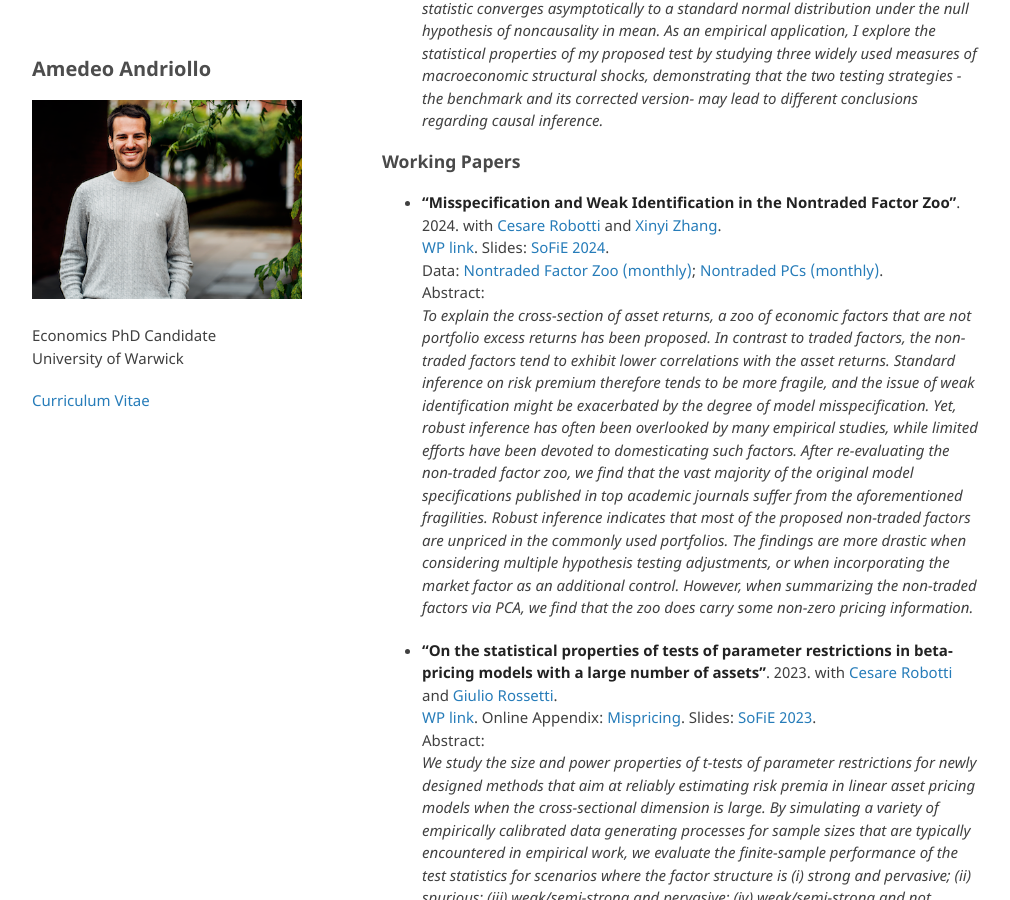
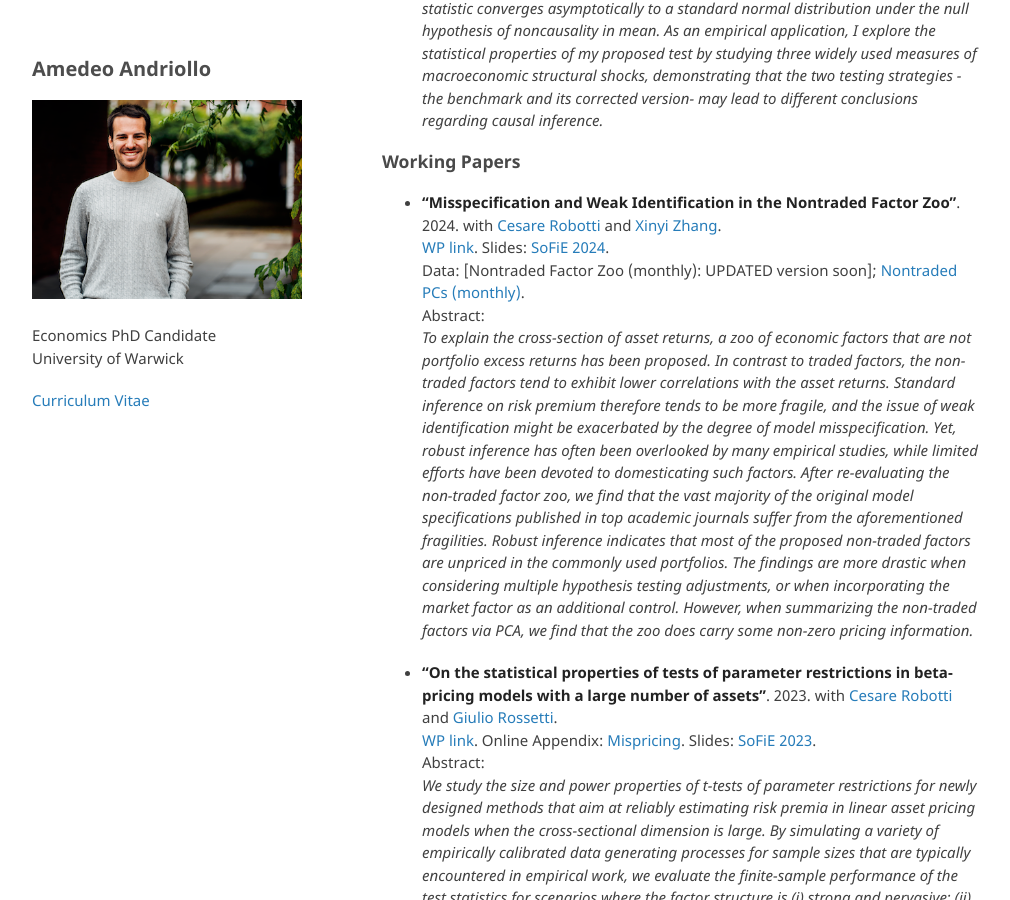
Before and after one commit to amandri/amandri.github.io, a Jekyll site: the page built from index.md, in a window 1280 px wide and 900 px high, scrolled down 805 px. Shown: the whole window, without its empty margins (133-1143 px from the left). Built offline with Jekyll 4.4.1, drawn with Linux system fonts in a browser that asks for light colours; the repository's description, which GitHub fills in, is left out; our own code applies the rules of GitHub Pages for plain Markdown files.

Commit message:
Update index.md

```diff
--- a/index.md
+++ b/index.md
@@ -29,7 +29,7 @@ Abstract: \
 
 - **"Misspecification and Weak Identification in the Nontraded Factor Zoo"**. 2024. with [Cesare Robotti](https://www.cesarerobotti.com) and [Xinyi Zhang](https://warwick.ac.uk/fac/soc/wbs/subjects/finance/faculty1/phd_students/xinyi-zhang/). \
 [WP link](assets/pdf/ARZ-3.pdf). Slides: [SoFiE 2024](https://www.dropbox.com/scl/fi/j1mg11h6q6nuqrlj16ire/nontraded_sofie24.pdf?rlkey=bp1vgedtnbz2vswbyg3b6zrab&dl=0). \
- Data: [Nontraded Factor Zoo (monthly)](https://www.dropbox.com/scl/fi/1odnqde9onqskfjj30yjt/all_nontraded.xlsx?rlkey=fwhvv8okvfbhdvb5l44srvulv&dl=0); [Nontraded PCs (monthly)](https://www.dropbox.com/scl/fi/tz45uxrols0kazt17y85a/data1eqGX.xls?rlkey=xgos0xsjbdca40l38rgisygth&dl=0). \
+ Data: [Nontraded Factor Zoo (monthly): UPDATED version soon]; [Nontraded PCs (monthly)](https://www.dropbox.com/scl/fi/tz45uxrols0kazt17y85a/data1eqGX.xls?rlkey=xgos0xsjbdca40l38rgisygth&dl=0). \
 Abstract: \
 *To explain the cross-section of asset returns, a zoo of economic factors that are not portfolio excess returns has been proposed. In contrast to traded factors, the non-traded factors tend to exhibit lower correlations with the asset returns. Standard inference on risk premium therefore tends to be more fragile, and the issue of weak identification might be exacerbated by the degree of model misspecification. Yet, robust inference has often been overlooked by many empirical studies, while limited efforts have been devoted to domesticating such factors. After re-evaluating the non-traded factor zoo, we find that the vast majority of the original model specifications published in top academic journals suffer from the aforementioned fragilities. Robust inference indicates that most of the proposed non-traded factors are unpriced in the commonly used portfolios. The findings are more drastic when considering multiple hypothesis testing adjustments, or when incorporating the market factor as an additional control. However, when summarizing the non-traded factors via PCA, we find that the zoo does carry some non-zero pricing information.*
 
```
